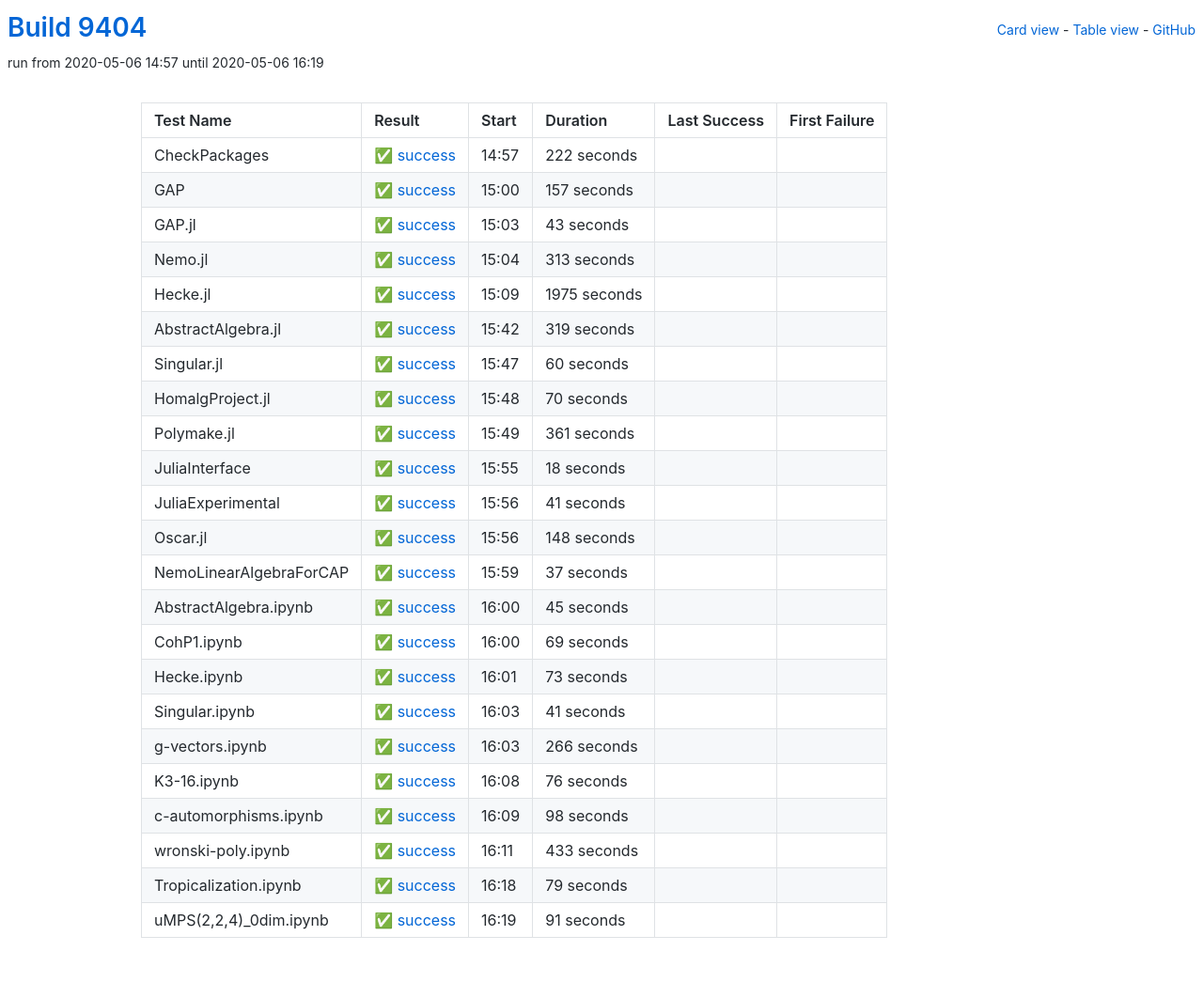
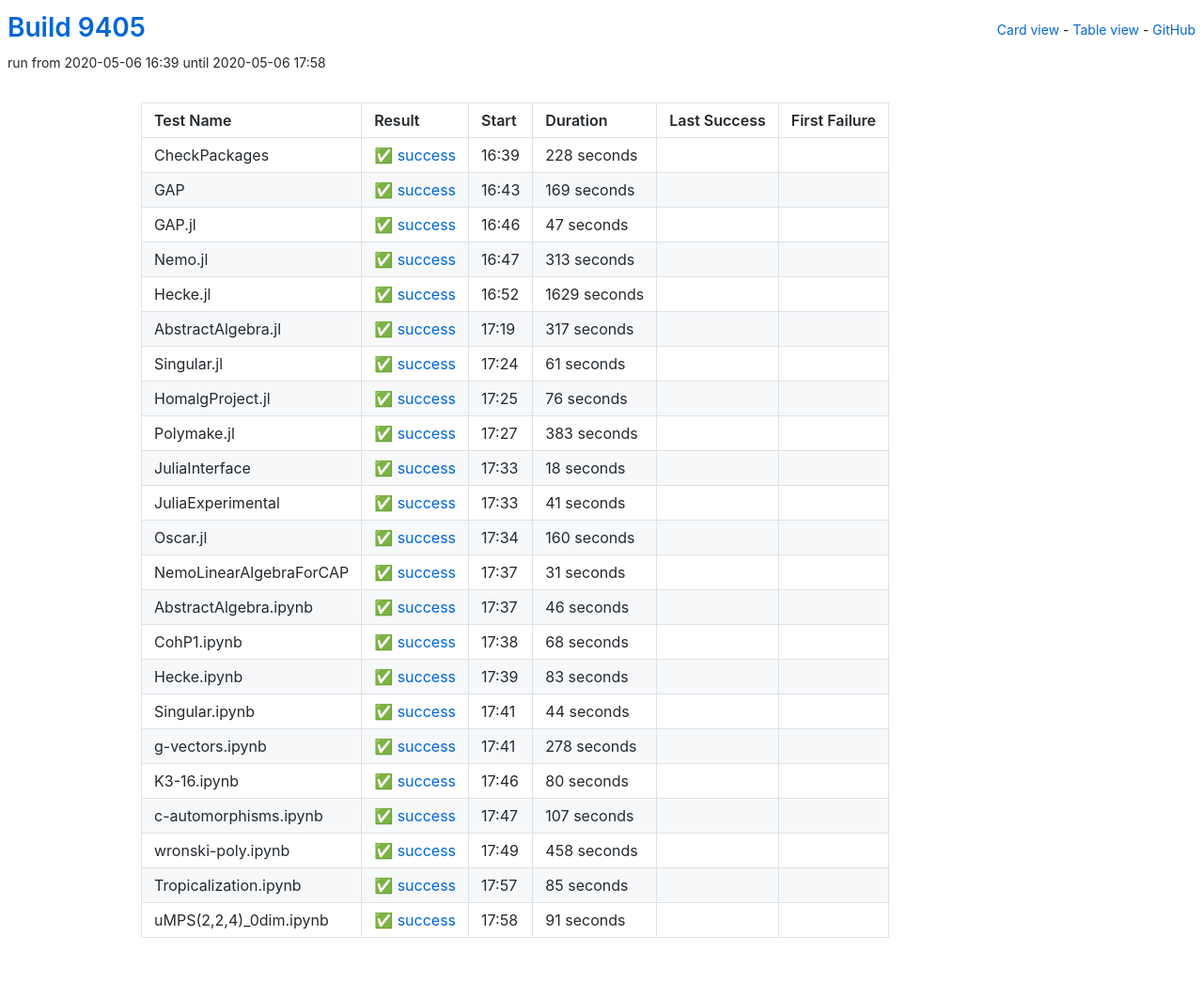
Before and after one commit to oscar-system/oscar-ci-status, a Jekyll site: the page built from table.html, in a window 1280 px wide. Shown: the whole page at 94% size. Built offline with Jekyll 4.4.1, drawn with Linux system fonts in a browser that asks for light colours.

Commit message:
Build 9405

```diff
--- a/_data/ci.yml
+++ b/_data/ci.yml
@@ -1,41 +1,41 @@
-build: 9404
-build_url: https://oscarci.mathematik.uni-kl.de/job/oscar/9404/
+build: 9405
+build_url: https://oscarci.mathematik.uni-kl.de/job/oscar/9405/
 job: oscar
 tests:
-- duration: 222
+- duration: 228
   exitcode: 0
   first_failure: false
   first_failure_url: null
   id: checkpackages
   last_success: false
   last_success_url: null
-  log: https://oscarci.mathematik.uni-kl.de/job/oscar/9404/artifact/logs/build-9404/CheckPackages.log
+  log: https://oscarci.mathematik.uni-kl.de/job/oscar/9405/artifact/logs/build-9405/CheckPackages.log
   name: CheckPackages
-  start: 2020-05-06 14:57
+  start: 2020-05-06 16:39
   status: success
   success: true
-- duration: 157
+- duration: 169
   exitcode: 0
   first_failure: false
   first_failure_url: null
   id: gap
   last_success: false
   last_success_url: null
-  log: https://oscarci.mathematik.uni-kl.de/job/oscar/9404/artifact/logs/build-9404/GAP.log
+  log: https://oscarci.mathematik.uni-kl.de/job/oscar/9405/artifact/logs/build-9405/GAP.log
   name: GAP
-  start: 2020-05-06 15:00
+  start: 2020-05-06 16:43
   status: success
   success: true
-- duration: 43
+- duration: 47
   exitcode: 0
   first_failure: false
   first_failure_url: null
   id: gap-jl
   last_success: false
   last_success_url: null
-  log: https://oscarci.mathematik.uni-kl.de/job/oscar/9404/artifact/logs/build-9404/GAP.jl.log
+  log: https://oscarci.mathematik.uni-kl.de/job/oscar/9405/artifact/logs/build-9405/GAP.jl.log
   name: GAP.jl
-  start: 2020-05-06 15:03
+  start: 2020-05-06 16:46
   status: success
   success: true
 - duration: 313
@@ -45,69 +45,69 @@ tests:
   id: nemo-jl
   last_success: false
   last_success_url: null
-  log: https://oscarci.mathematik.uni-kl.de/job/oscar/9404/artifact/logs/build-9404/Nemo.jl.log
+  log: https://oscarci.mathematik.uni-kl.de/job/oscar/9405/artifact/logs/build-9405/Nemo.jl.log
   name: Nemo.jl
-  start: 2020-05-06 15:04
+  start: 2020-05-06 16:47
   status: success
   success: true
-- duration: 1975
+- duration: 1629
   exitcode: 0
   first_failure: false
   first_failure_url: null
   id: hecke-jl
   last_success: false
   last_success_url: null
-  log: https://oscarci.mathematik.uni-kl.de/job/oscar/9404/artifact/logs/build-9404/Hecke.jl.log
+  log: https://oscarci.mathematik.uni-kl.de/job/oscar/9405/artifact/logs/build-9405/Hecke.jl.log
   name: Hecke.jl
-  start: 2020-05-06 15:09
+  start: 2020-05-06 16:52
   status: success
   success: true
-- duration: 319
+- duration: 317
   exitcode: 0
   first_failure: false
   first_failure_url: null
   id: abstractalgebra-jl
   last_success: false
   last_success_url: null
-  log: https://oscarci.mathematik.uni-kl.de/job/oscar/9404/artifact/logs/build-9404/AbstractAlgebra.jl.log
+  log: https://oscarci.mathematik.uni-kl.de/job/oscar/9405/artifact/logs/build-9405/AbstractAlgebra.jl.log
   name: AbstractAlgebra.jl
-  start: 2020-05-06 15:42
+  start: 2020-05-06 17:19
   status: success
   success: true
-- duration: 60
+- duration: 61
   exitcode: 0
   first_failure: false
   first_failure_url: null
   id: singular-jl
   last_success: false
   last_success_url: null
-  log: https://oscarci.mathematik.uni-kl.de/job/oscar/9404/artifact/logs/build-9404/Singular.jl.log
+  log: https://oscarci.mathematik.uni-kl.de/job/oscar/9405/artifact/logs/build-9405/Singular.jl.log
   name: Singular.jl
-  start: 2020-05-06 15:47
+  start: 2020-05-06 17:24
   status: success
   success: true
-- duration: 70
+- duration: 76
   exitcode: 0
   first_failure: false
   first_failure_url: null
   id: homalgproject-jl
   last_success: false
   last_success_url: null
-  log: https://oscarci.mathematik.uni-kl.de/job/oscar/9404/artifact/logs/build-9404/HomalgProject.jl.log
+  log: https://oscarci.mathematik.uni-kl.de/job/oscar/9405/artifact/logs/build-9405/HomalgProject.jl.log
   name: HomalgProject.jl
-  start: 2020-05-06 15:48
+  start: 2020-05-06 17:25
   status: success
   success: true
-- duration: 361
+- duration: 383
   exitcode: 0
   first_failure: false
   first_failure_url: null
   id: polymake-jl
   last_success: false
   last_success_url: null
-  log: https://oscarci.mathematik.uni-kl.de/job/oscar/9404/artifact/logs/build-9404/Polymake.jl.log
+  log: https://oscarci.mathematik.uni-kl.de/job/oscar/9405/artifact/logs/build-9405/Polymake.jl.log
   name: Polymake.jl
-  start: 2020-05-06 15:49
+  start: 2020-05-06 17:27
   status: success
   success: true
 - duration: 18
@@ -117,9 +117,9 @@ tests:
   id: juliainterface
   last_success: false
   last_success_url: null
-  log: https://oscarci.mathematik.uni-kl.de/job/oscar/9404/artifact/logs/build-9404/JuliaInterface.log
+  log: https://oscarci.mathematik.uni-kl.de/job/oscar/9405/artifact/logs/build-9405/JuliaInterface.log
   name: JuliaInterface
-  start: 2020-05-06 15:55
+  start: 2020-05-06 17:33
   status: success
   success: true
 - duration: 41
@@ -129,141 +129,141 @@ tests:
   id: juliaexperimental
   last_success: false
   last_success_url: null
-  log: https://oscarci.mathematik.uni-kl.de/job/oscar/9404/artifact/logs/build-9404/JuliaExperimental.log
+  log: https://oscarci.mathematik.uni-kl.de/job/oscar/9405/artifact/logs/build-9405/JuliaExperimental.log
   name: JuliaExperimental
-  start: 2020-05-06 15:56
+  start: 2020-05-06 17:33
   status: success
   success: true
-- duration: 148
+- duration: 160
   exitcode: 0
   first_failure: false
   first_failure_url: null
   id: oscar-jl
   last_success: false
   last_success_url: null
-  log: https://oscarci.mathematik.uni-kl.de/job/oscar/9404/artifact/logs/build-9404/Oscar.jl.log
+  log: https://oscarci.mathematik.uni-kl.de/job/oscar/9405/artifact/logs/build-9405/Oscar.jl.log
   name: Oscar.jl
-  start: 2020-05-06 15:56
+  start: 2020-05-06 17:34
   status: success
   success: true
-- duration: 37
+- duration: 31
   exitcode: 0
   first_failure: false
   first_failure_url: null
   id: nemolinearalgebraforcap
   last_success: false
   last_success_url: null
-  log: https://oscarci.mathematik.uni-kl.de/job/oscar/9404/artifact/logs/build-9404/NemoLinearAlgebraForCAP.log
+  log: https://oscarci.mathematik.uni-kl.de/job/oscar/9405/artifact/logs/build-9405/NemoLinearAlgebraForCAP.log
   name: NemoLinearAlgebraForCAP
-  start: 2020-05-06 15:59
+  start: 2020-05-06 17:37
   status: success
   success: true
-- duration: 45
+- duration: 46
   exitcode: 0
   first_failure: false
   first_failure_url: null
   id: abstractalgebra-ipynb
   last_success: false
   last_success_url: null
-  log: https://oscarci.mathematik.uni-kl.de/job/oscar/9404/artifact/logs/build-9404/AbstractAlgebra.ipynb.log
+  log: https://oscarci.mathematik.uni-kl.de/job/oscar/9405/artifact/logs/build-9405/AbstractAlgebra.ipynb.log
   name: AbstractAlgebra.ipynb
-  start: 2020-05-06 16:00
+  start: 2020-05-06 17:37
   status: success
   success: true
-- duration: 69
+- duration: 68
   exitcode: 0
   first_failure: false
   first_failure_url: null
   id: cohp1-ipynb
   last_success: false
   last_success_url: null
-  log: https://oscarci.mathematik.uni-kl.de/job/oscar/9404/artifact/logs/build-9404/CohP1.ipynb.log
+  log: https://oscarci.mathematik.uni-kl.de/job/oscar/9405/artifact/logs/build-9405/CohP1.ipynb.log
   name: CohP1.ipynb
-  start: 2020-05-06 16:00
+  start: 2020-05-06 17:38
   status: success
   success: true
-- duration: 73
+- duration: 83
   exitcode: 0
   first_failure: false
   first_failure_url: null
   id: hecke-ipynb
   last_success: false
   last_success_url: null
-  log: https://oscarci.mathematik.uni-kl.de/job/oscar/9404/artifact/logs/build-9404/Hecke.ipynb.log
+  log: https://oscarci.mathematik.uni-kl.de/job/oscar/9405/artifact/logs/build-9405/Hecke.ipynb.log
   name: Hecke.ipynb
-  start: 2020-05-06 16:01
+  start: 2020-05-06 17:39
   status: success
   success: true
-- duration: 41
+- duration: 44
   exitcode: 0
   first_failure: false
   first_failure_url: null
   id: singular-ipynb
   last_success: false
   last_success_url: null
-  log: https://oscarci.mathematik.uni-kl.de/job/oscar/9404/artifact/logs/build-9404/Singular.ipynb.log
+  log: https://oscarci.mathematik.uni-kl.de/job/oscar/9405/artifact/logs/build-9405/Singular.ipynb.log
   name: Singular.ipynb
-  start: 2020-05-06 16:03
+  start: 2020-05-06 17:41
   status: success
   success: true
-- duration: 266
+- duration: 278
   exitcode: 0
   first_failure: false
   first_failure_url: null
   id: g-vectors-ipynb
   last_success: false
   last_success_url: null
-  log: https://oscarci.mathematik.uni-kl.de/job/oscar/9404/artifact/logs/build-9404/g-vectors.ipynb.log
+  log: https://oscarci.mathematik.uni-kl.de/job/oscar/9405/artifact/logs/build-9405/g-vectors.ipynb.log
   name: g-vectors.ipynb
-  start: 2020-05-06 16:03
+  start: 2020-05-06 17:41
   status: success
   success: true
-- duration: 76
+- duration: 80
   exitcode: 0
   first_failure: false
   first_failure_url: null
   id: k3-16-ipynb
   last_success: false
   last_success_url: null
-  log: https://oscarci.mathematik.uni-kl.de/job/oscar/9404/artifact/logs/build-9404/K3-16.ipynb.log
+  log: https://oscarci.mathematik.uni-kl.de/job/oscar/9405/artifact/logs/build-9405/K3-16.ipynb.log
   name: K3-16.ipynb
-  start: 2020-05-06 16:08
+  start: 2020-05-06 17:46
   status: success
   success: true
-- duration: 98
+- duration: 107
   exitcode: 0
   first_failure: false
   first_failure_url: null
   id: c-automorphisms-ipynb
   last_success: false
   last_success_url: null
-  log: https://oscarci.mathematik.uni-kl.de/job/oscar/9404/artifact/logs/build-9404/c-automorphisms.ipynb.log
+  log: https://oscarci.mathematik.uni-kl.de/job/oscar/9405/artifact/logs/build-9405/c-automorphisms.ipynb.log
   name: c-automorphisms.ipynb
-  start: 2020-05-06 16:09
+  start: 2020-05-06 17:47
   status: success
   success: true
-- duration: 433
+- duration: 458
   exitcode: 0
   first_failure: false
   first_failure_url: null
   id: wronski-poly-ipynb
   last_success: false
   last_success_url: null
-  log: https://oscarci.mathematik.uni-kl.de/job/oscar/9404/artifact/logs/build-9404/wronski-poly.ipynb.log
+  log: https://oscarci.mathematik.uni-kl.de/job/oscar/9405/artifact/logs/build-9405/wronski-poly.ipynb.log
   name: wronski-poly.ipynb
-  start: 2020-05-06 16:11
+  start: 2020-05-06 17:49
   status: success
   success: true
-- duration: 79
+- duration: 85
   exitcode: 0
   first_failure: false
   first_failure_url: null
   id: tropicalization-ipynb
   last_success: false
   last_success_url: null
-  log: https://oscarci.mathematik.uni-kl.de/job/oscar/9404/artifact/logs/build-9404/Tropicalization.ipynb.log
+  log: https://oscarci.mathematik.uni-kl.de/job/oscar/9405/artifact/logs/build-9405/Tropicalization.ipynb.log
   name: Tropicalization.ipynb
-  start: 2020-05-06 16:18
+  start: 2020-05-06 17:57
   status: success
   success: true
 - duration: 91
@@ -273,8 +273,8 @@ tests:
   id: umps-2-2-4-0dim-ipynb
   last_success: false
   last_success_url: null
-  log: https://oscarci.mathematik.uni-kl.de/job/oscar/9404/artifact/logs/build-9404/uMPS-2-2-4-_0dim.ipynb.log
+  log: https://oscarci.mathematik.uni-kl.de/job/oscar/9405/artifact/logs/build-9405/uMPS-2-2-4-_0dim.ipynb.log
   name: uMPS(2,2,4)_0dim.ipynb
-  start: 2020-05-06 16:19
+  start: 2020-05-06 17:58
   status: success
   success: true
```
Also changed, not shown: README.md.
